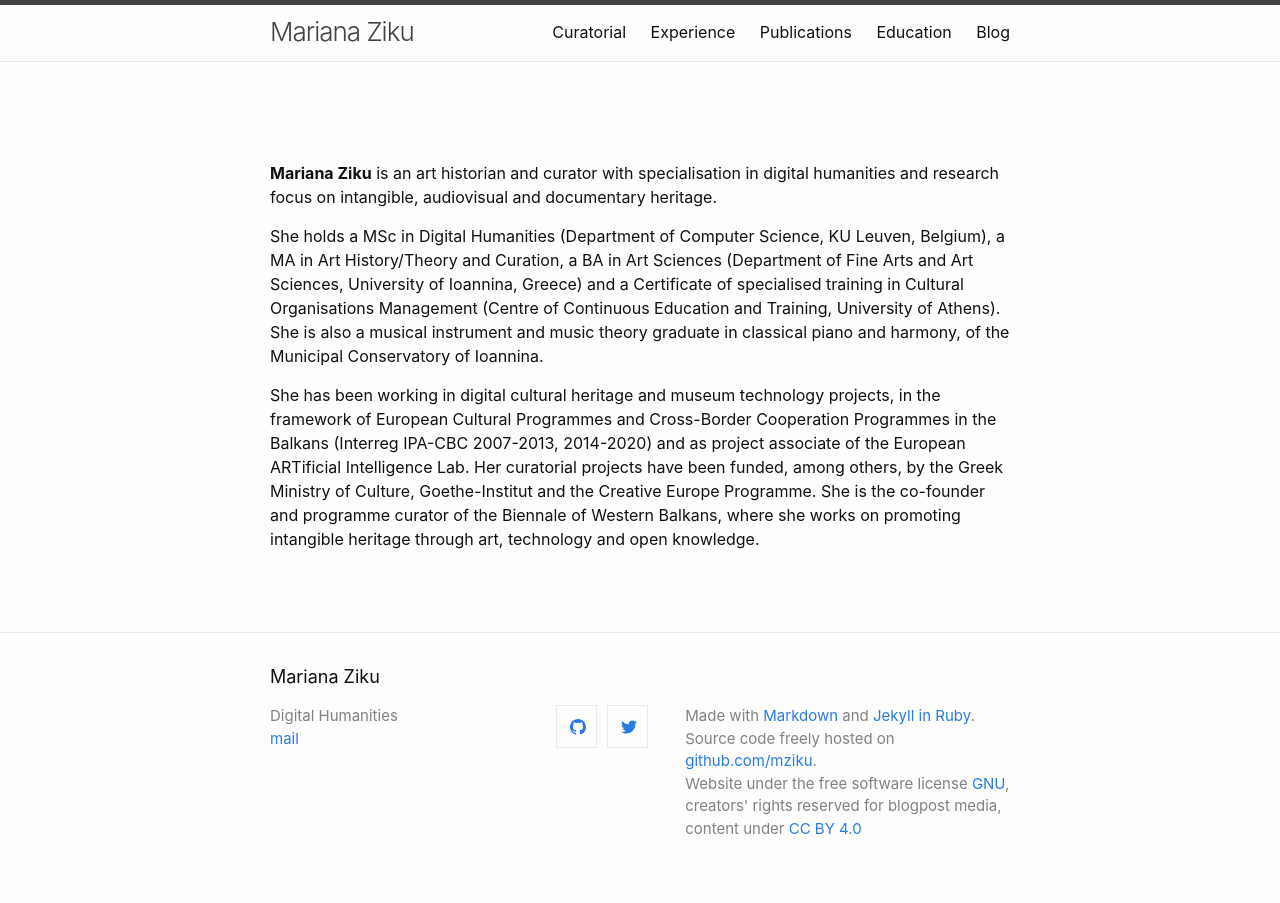
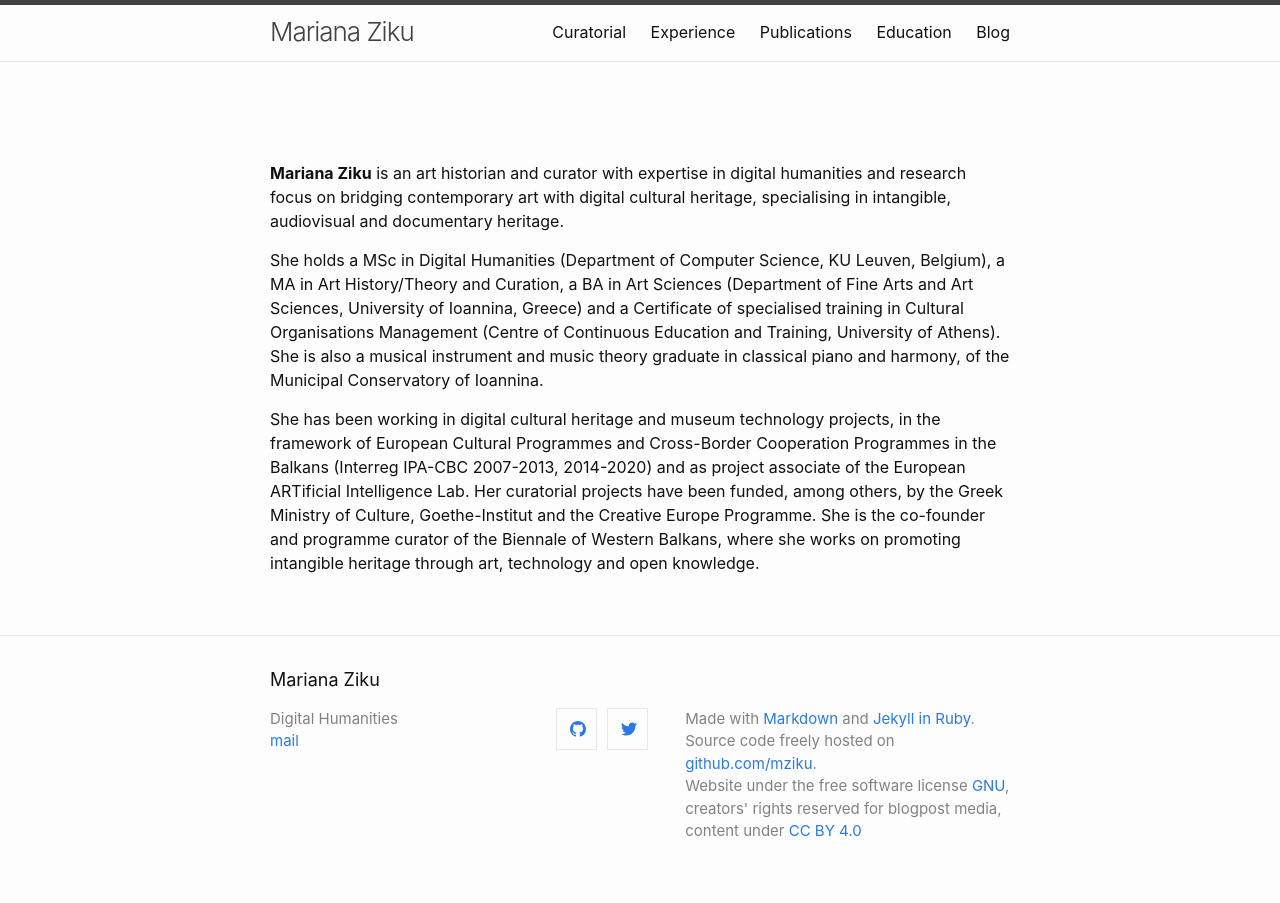
Before and after one commit to mziku/mziku.github.io, a Jekyll site: the page built from index.md, in a window 1280 px wide. Built offline with Jekyll 4.4.1, drawn with Linux system fonts in a browser that asks for light colours.

Commit message:
Update index.md

```diff
--- a/index.md
+++ b/index.md
@@ -4,7 +4,7 @@
 
 <br>
 
-**Mariana Ziku** is an art historian and curator with specialisation in digital humanities and research focus on intangible, audiovisual and documentary heritage.
+**Mariana Ziku** is an art historian and curator with expertise in digital humanities and research focus on bridging contemporary art with digital cultural heritage, specialising in intangible, audiovisual and documentary heritage.
 
 She holds a MSc in Digital Humanities (Department of Computer Science, KU Leuven, Belgium), a MA in Art History/Theory and Curation, a BA in Art Sciences (Department of Fine Arts and Art Sciences, University of Ioannina, Greece) and a Certificate of specialised training in Cultural Organisations Management (Centre of Continuous Education and Training, University of Athens). She is also a musical instrument and music theory graduate in classical piano and harmony, of the Municipal Conservatory of Ioannina.
 
```
